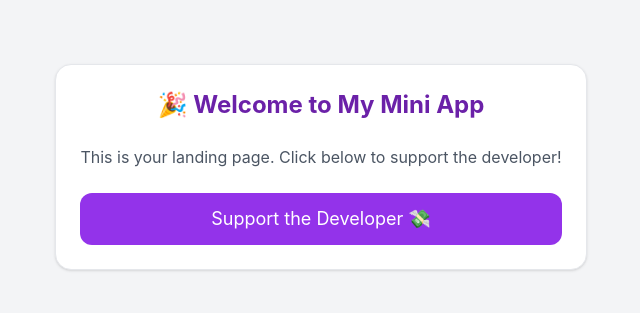
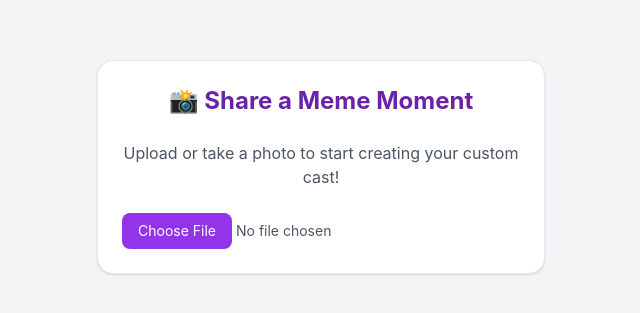
Before and after one commit to 0xthebeginning/tipn-button-test, a Next.js app: page / in a window 1280 px wide. Shown: the part 233-546 px from the top of the page, without its empty margins (319-959 px from the left). Built offline with nearby package versions, Linux system fonts and the light colour scheme; what @neynar/react would draw is missing.

Commit message:
upload image preview

```diff
--- a/src/app/page.tsx
+++ b/src/app/page.tsx
@@ -1,27 +1,50 @@
 'use client';
-
 import { useState } from "react";
 import SampleDisplay from "../components/SampleDisplay";
 
 export default function Page() {
   const [showTipping, setShowTipping] = useState(false);
+  const [photoURL, setPhotoURL] = useState<string | null>(null);
+
+  function handlePhotoUpload(e: React.ChangeEvent<HTMLInputElement>) {
+    const file = e.target.files?.[0];
+    if (file) {
+      const url = URL.createObjectURL(file);
+      setPhotoURL(url);
+    }
+  }
 
   return (
     <main className="min-h-screen bg-gray-100 flex items-center justify-center">
       {showTipping ? (
         <SampleDisplay />
       ) : (
-        <div className="m-4 p-6 bg-white border rounded-2xl shadow space-y-6 text-center">
-          <h1 className="text-2xl font-bold text-purple-800">🎉 Welcome to My Mini App</h1>
+        <div className="m-4 p-6 bg-white border rounded-2xl shadow space-y-6 text-center w-full max-w-md">
+          <h1 className="text-2xl font-bold text-purple-800">📸 Share a Meme Moment</h1>
           <p className="text-gray-600">
-            This is your landing page. Click below to support the developer!
+            Upload or take a photo to start creating your custom cast!
           </p>
-          <button
-            onClick={() => setShowTipping(true)}
-            className="mt-10 w-full py-3 bg-purple-600 text-white text-lg rounded-xl hover:bg-purple-700 transition"
-          >
-            Support the Developer 💸
-          </button>
+
+          <input
+            type="file"
+            accept="image/*"
+            capture="environment"
+            onChange={handlePhotoUpload}
+            className="w-full text-sm text-gray-600 file:bg-purple-600 file:text-white file:rounded-lg file:px-4 file:py-2 file:border-none"
+          />
+
+          {photoURL && (
+            <div className="mt-4">
+              <p className="text-sm text-gray-500">Preview:</p>
+              <img src={photoURL} alt="Uploaded" className="w-full rounded-lg shadow" />
+              <button
+                onClick={() => setShowTipping(true)}
+                className="mt-4 w-full py-3 bg-purple-600 text-white text-lg rounded-xl hover:bg-purple-700 transition"
+              >
+                Proceed to Tipping
+              </button>
+            </div>
+          )}
         </div>
       )}
     </main>
```
